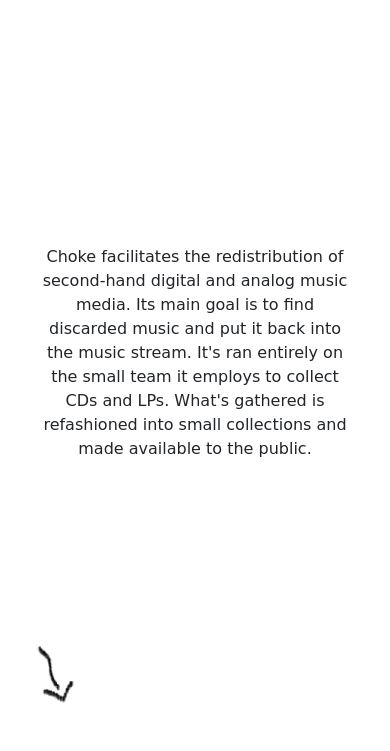
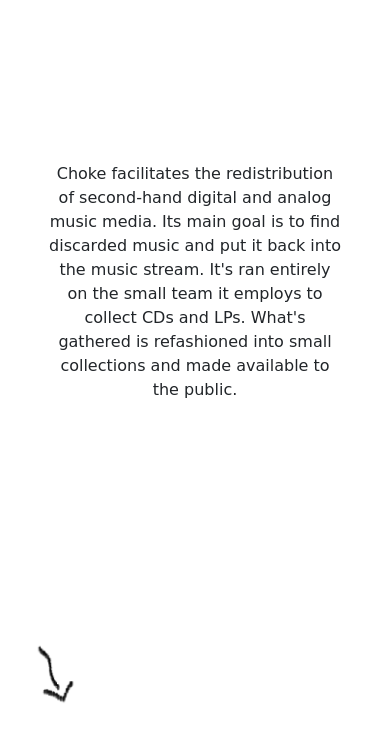
Before and after one commit to sandedwich/choke, a plain HTML site: page index.html in a window 390 px wide. Shown: the part 93-844 px from the top of the page. Drawn offline with nearby package versions, Linux system fonts and the light colour scheme; a web font is replaced by a local one.

Commit message:
new layout for homepage, utilizes vh units

```diff
--- a/index.html
+++ b/index.html
@@ -38,15 +38,24 @@
         </div>
       </nav>
 
-      <div class="landing-content">
+
         <p class="landing-content-paragraph">
           Choke facilitates the redistribution of second-hand digital and analog music media. Its main goal is to find discarded music and put it
           back into the music stream. It's ran entirely on the small team it employs to collect CDs and LPs. What's gathered
           is refashioned into small collections and made available to the public.
         </p>
+
+        <!-- <div class="container-fluid landing-content-hand-container">
+          <div class="row">
+            <div class="col">
+              <img src="pictures/hands/test.png" class="hand">
+            </div>
+          </div>
+        </div> -->
+
+
         <img src="pictures/arrow-down.PNG" class="landing-page-arrow">
         <img src="pictures/arrow-down-mobile.PNG" class="landing-page-arrow landing-page-arrow-mobile">
-      </div>
 
       <div class="collection-content">
         <div class="container-fluid">
--- a/styles/homepage.css
+++ b/styles/homepage.css
@@ -12,18 +12,25 @@
     font-size: 250%;
 }
 
-.landing-content {
-    line-height: 1.5;
-
-    height: 100vh;
+.landing-content-paragraph {
+    padding: 30vh 0 70vh 0;
+    text-align: center;
+    margin: auto;
+    width: 50%;
 }
 
-.landing-content-paragraph {
+.landing-content-hand-container {
     text-align: center;
-    padding: 0 25%;
     position: absolute;
-    top: 40%;
+    top: 35%;
+    z-index: -1;
+    opacity: .40;
 }
+
+.hand {
+    width: 25%;
+}
+
 
 .landing-page-arrow {
     position: absolute;
@@ -77,6 +84,7 @@
 }
 
 
+
 /* /////////////////////////////////// IDs ///////////////////////////////////// */
 #navbarSupportedContent {
 
@@ -92,8 +100,10 @@
 @media (max-width: 1000px){
 
     .landing-content-paragraph {
-        padding: 0 10%;
-
+        padding: 20vh 0 40vh 0;
+        text-align: center;
+        margin: auto;
+        width: 75%;
     }
 
     .landing-page-arrow-mobile {
--- a/styles/updates.css
+++ b/styles/updates.css
@@ -53,6 +53,12 @@
     margin: 0 auto;
 }
 
+.hand {
+    position: absolute;
+    top: 40%;
+    left: 40%;
+}
+
 @media (max-width: 1000px){
 
     .content {
```
